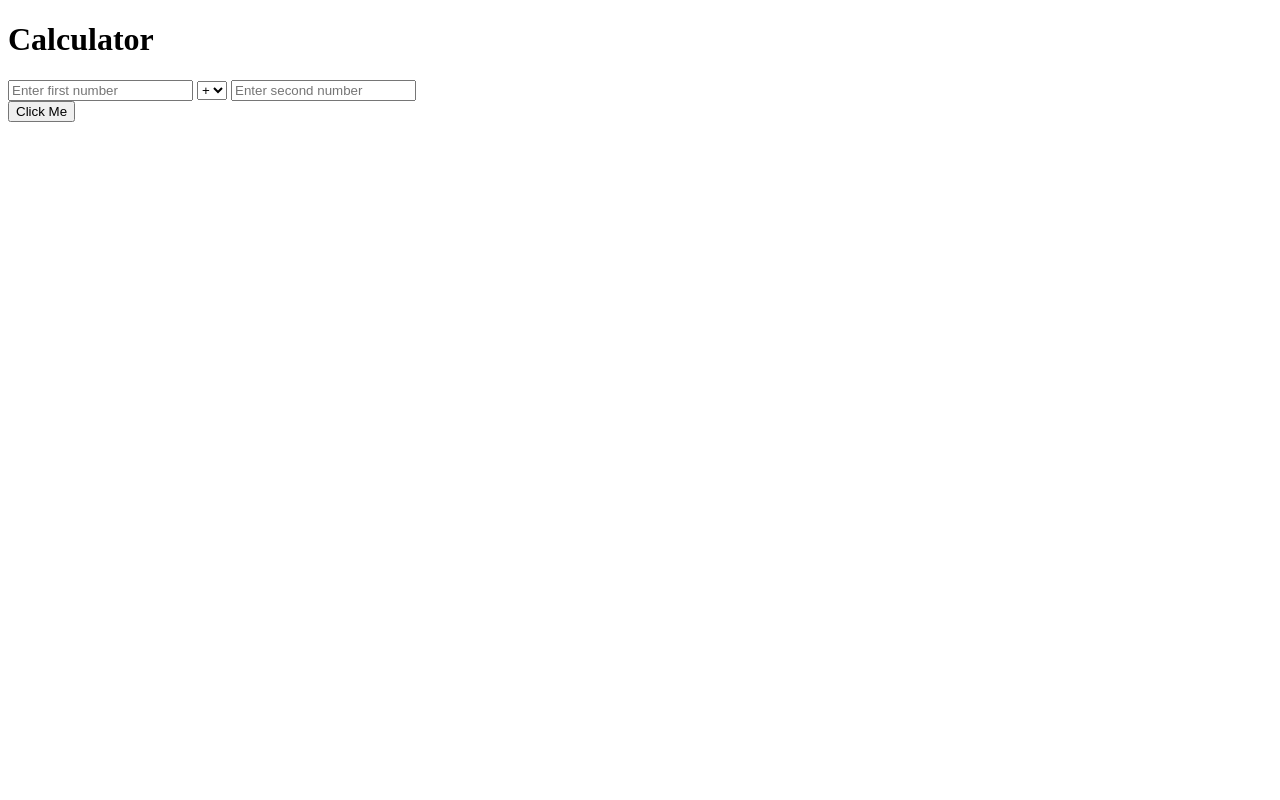
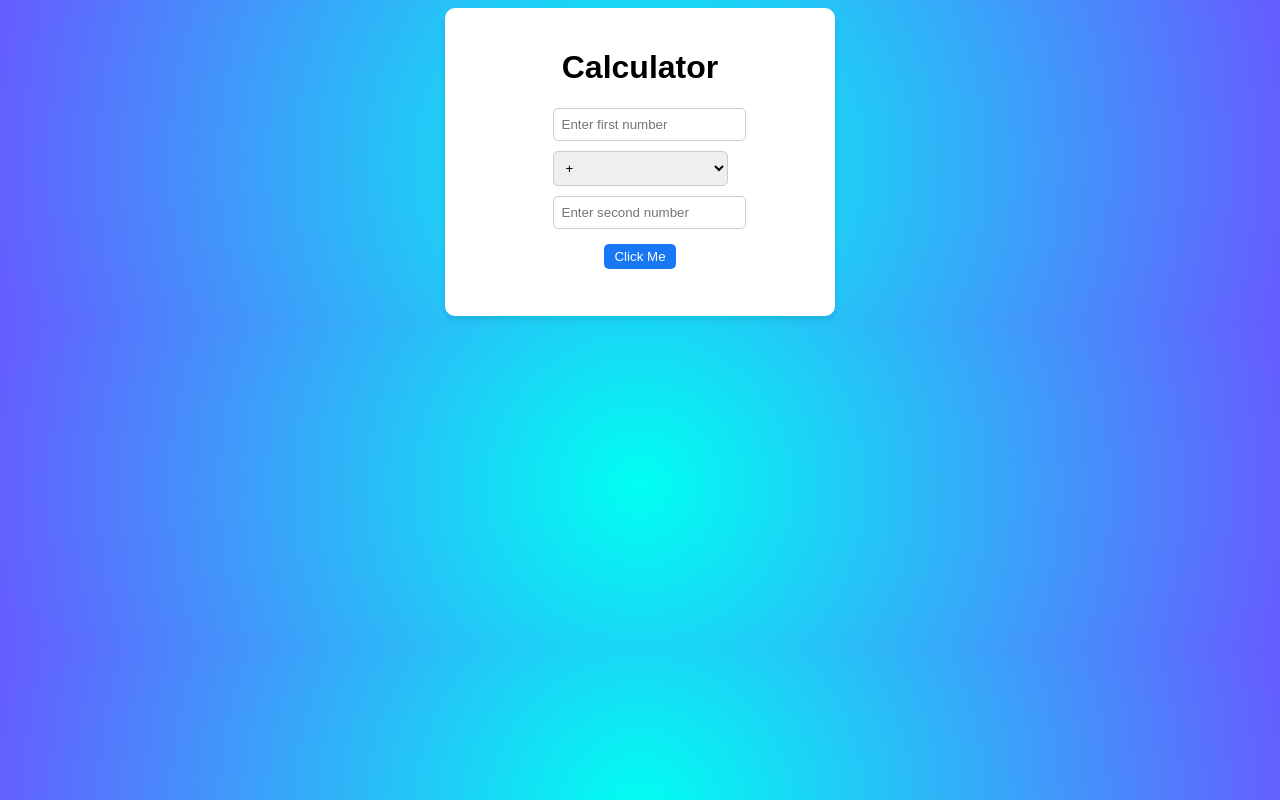
Before and after one commit to Mister-Tappy/APICalculator, a website: page index.html in a window 1280 px wide. Drawn offline with Linux system fonts and the light colour scheme.

Commit message:
add stylecss

```diff
--- a/index.html
+++ b/index.html
@@ -4,21 +4,24 @@
     <meta charset="UTF-8">
     <meta name="viewport" content="width=device-width, initial-scale=1.0">
     <title>Document</title>
+    <link rel="stylesheet" href="style.css">
 </head>
 <body>
+    <div class="card">
         <h1>Calculator</h1>
         <form>
-        <input type="text" id="num1" placeholder="Enter first number">
-        <select id="operator">
+            <input class="input" type="text" id="num1" placeholder="Enter first number">
+            <select class="input" id="operator">
                 <option value="+">+</option>
                 <option value="-">-</option>
                 <option value="*">*</option>
                 <option value="/">/</option>
             </select>
-        <input type="text" id="num2" placeholder="Enter second number">
+            <input class="input" type="text" id="num2" placeholder="Enter second number">
         </form>
     <button onclick="send()" >Click Me</button>
     <h1 id="summit"></h1>
+    </div>
     <script src="index2.js"></script>
 </body>
 </html>
--- /dev/null
+++ b/style.css
@@ -0,0 +1,59 @@
+body {
+    font-family: sans-serif;
+    background: hsl(177, 100%, 50%);
+    background: radial-gradient(circle, hsl(177, 100%, 50%) 0%, rgb(102, 91, 255) 100%);
+    display: flex;
+    justify-content: center;
+}
+
+.card {
+    background: white;
+    padding: 20px;
+    border-radius: 10px;
+    box-shadow: 0 4px 6px rgba(0,0,0,0.1);
+    width: 350px;
+    display: flex;
+    flex-direction: column;
+    align-items: center;
+}
+
+.input {
+    padding: 8px;
+    width: 100%;
+    border: 1px solid #ccc;
+    border-radius: 5px;
+}
+
+form {
+    display: flex;
+    flex-direction: column;
+    gap: 10px;
+    width: 50%;
+}
+
+button {
+    margin-top: 15px;
+    padding: 5px 10px;
+    background: #1877f2;
+    color: white;
+    border: none;
+    border-radius: 5px;
+    cursor: pointer;
+}
+
+h3 {
+    color: #1877f2;
+    margin-top: 0;
+}
+
+.public-box {
+    margin-top: 15px;
+    padding: 10px;
+    background: #e4e6eb;
+    border-radius: 5px;
+    font-size: 13px;
+}
+
+#summit {
+    font-size: 20px;
+}
```
Lines whose indentation alone changed are shown as unchanged.
